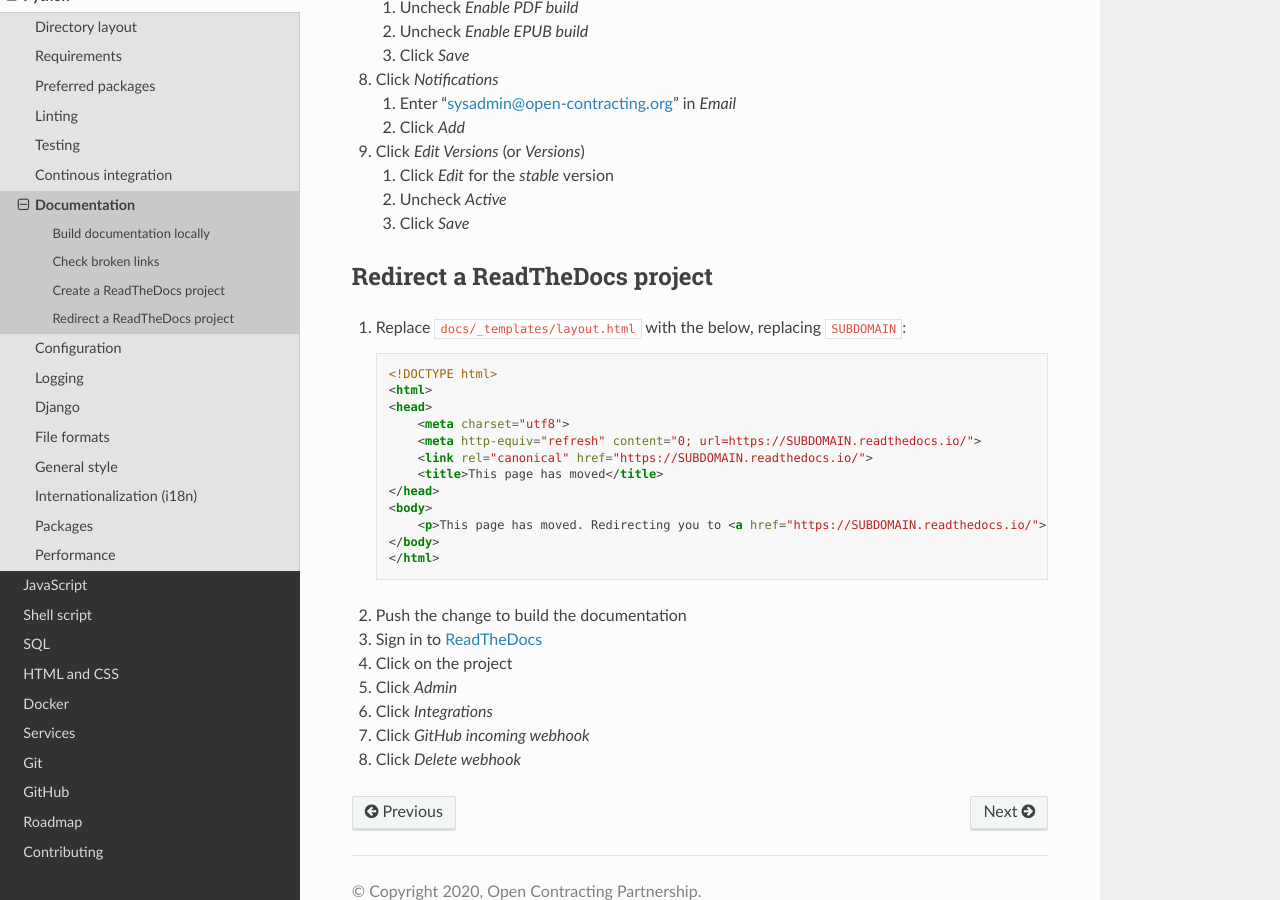
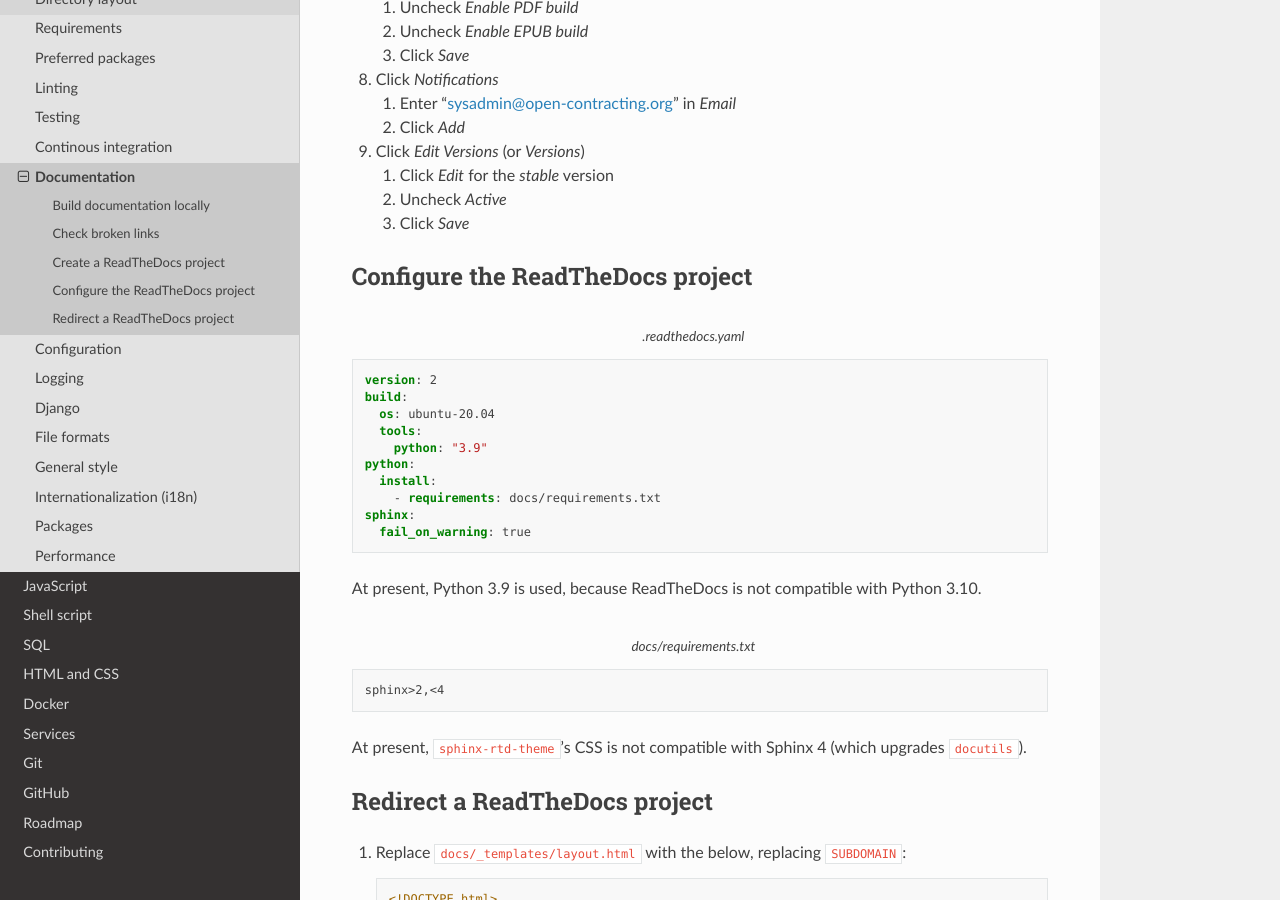
Before and after one commit to open-contracting/software-development-handbook, a Sphinx documentation site: the page built from docs/python/documentation.rst, in a window 1280 px wide and 900 px high, scrolled down 2054 px. Built offline with Sphinx 7.4.7 and the Read the Docs theme 2.0.0, drawn with Linux system fonts in a browser that asks for light colours.

Commit message:
python/documentation: Add section for .readthedocs.yaml and docs/reqirements.txt

```diff
--- a/docs/python/documentation.rst
+++ b/docs/python/documentation.rst
@@ -100,6 +100,32 @@ Create a ReadTheDocs project
    #. Uncheck *Active*
    #. Click *Save*
 
+Configure the ReadTheDocs project
+---------------------------------
+
+.. code-block:: yaml
+   :caption: .readthedocs.yaml
+
+   version: 2
+   build:
+     os: ubuntu-20.04
+     tools:
+       python: "3.9"
+   python:
+     install:
+       - requirements: docs/requirements.txt
+   sphinx:
+     fail_on_warning: true
+
+At present, Python 3.9 is used, because ReadTheDocs is not compatible with Python 3.10.
+
+.. code-block:: none
+   :caption: docs/requirements.txt
+
+   sphinx>2,<4
+
+At present, ``sphinx-rtd-theme``'s CSS is not compatible with Sphinx 4 (which upgrades ``docutils``).
+
 Redirect a ReadTheDocs project
 ------------------------------
 
```
